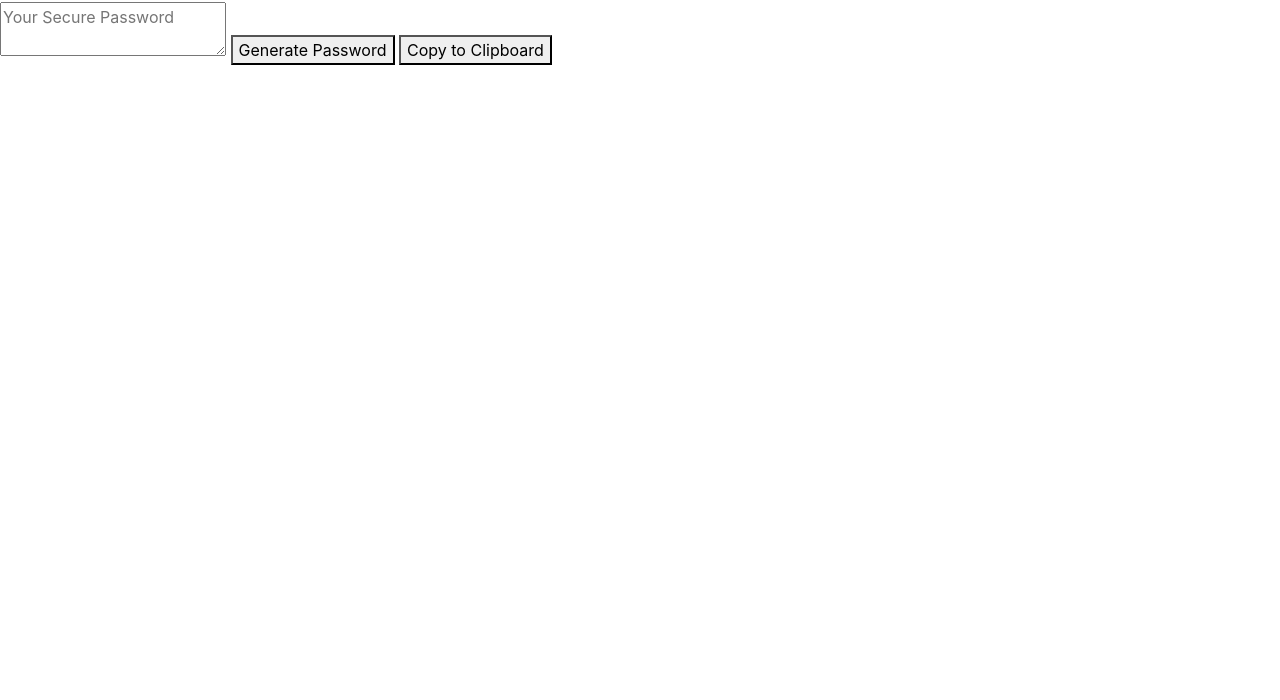
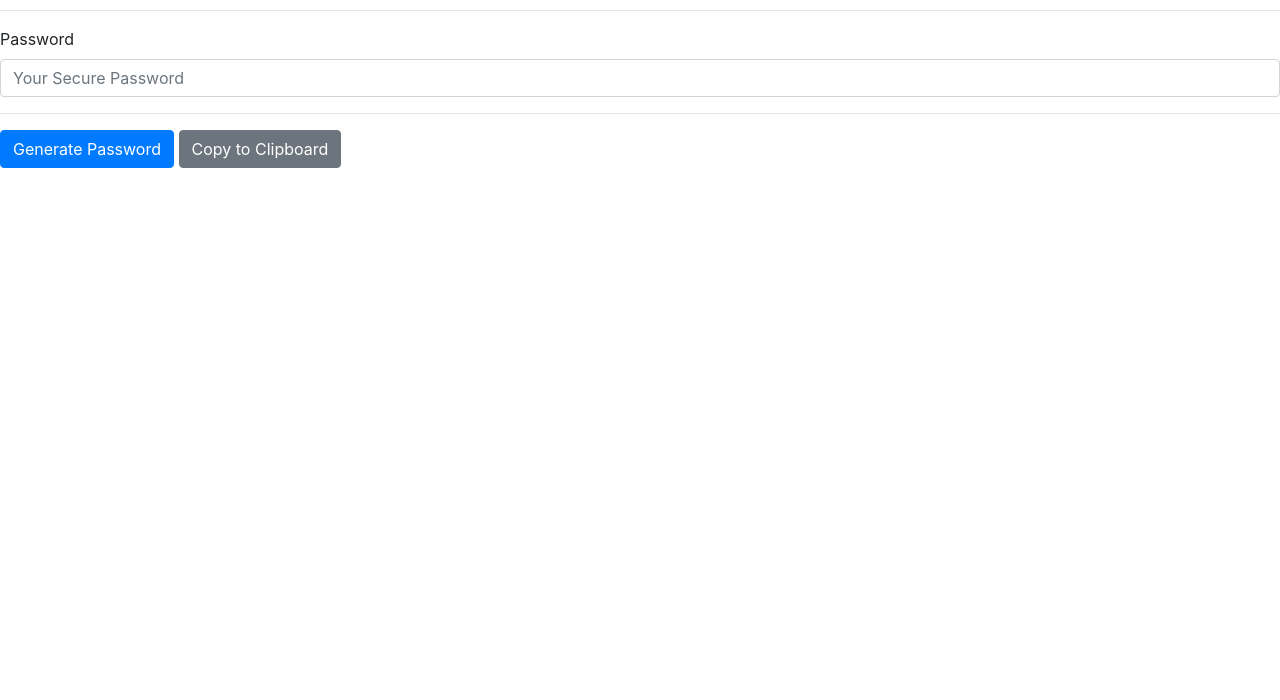
Before and after one commit to carlamanosa/Password-Generator, a plain HTML site: page index.html in a window 1280 px wide. Shown: the part 100-800 px from the top of the page. Drawn offline with nearby package versions, Linux system fonts and the light colour scheme.

Commit message:
updated and added a form with bootstrap

```diff
--- a/index.html
+++ b/index.html
@@ -16,15 +16,25 @@
 </head>
 
 <body>
+
+  <!-- Container -->
   <header>
     <h1>Password Generator</h1>
   </header>
-  <h2>Generate a Password</h2>
-  <textarea readonly id="password" placeholder="Your Secure Password" aria-label="Generated Password"></textarea>
-  <button id="generate">Generate Password</button>
-  <button id="copy">
-    Copy to Clipboard
-  </button>
+
+  <form>
+    <h2>Generate a Password</h2>
+    <hr>
+
+      <div class="form-group">
+        <label for="exampleInputPassword1">Password</label>
+        <input type="password" class="form-control" id="exampleInputPassword1" placeholder="Your Secure Password">
+      </div>
+    <hr>
+
+      <button type="submit" class="btn btn-primary">Generate Password</button>
+      <button type="button" class="btn btn-secondary">Copy to Clipboard</button>
+    </form>
 
 
 
```
